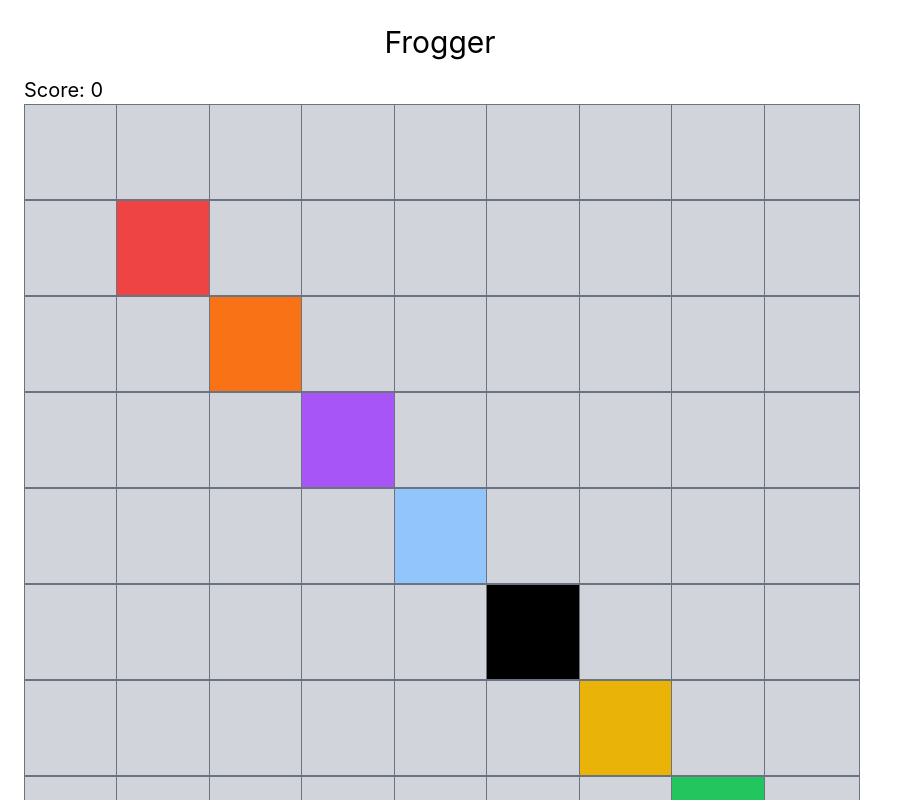
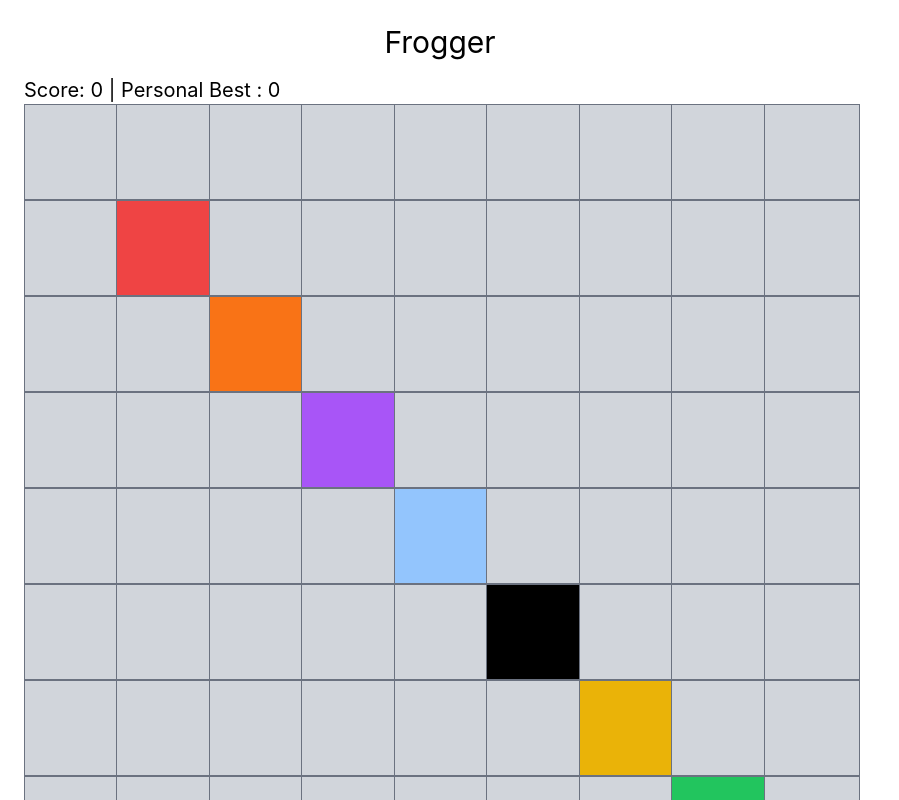
Before and after one commit to Gawshan987/Frogger1, a React (Create React App) app: page / in a window 1280 px wide. Both pictures are taken after a click on the button "Start Game". Shown: the top 800 px of the page, without its empty margins (0-899 px from the left). Built offline with nearby package versions, Linux system fonts and the light colour scheme.

Commit message:
Added Personal Best

```diff
--- a/src/GameBoard.tsx
+++ b/src/GameBoard.tsx
@@ -38,6 +38,8 @@ const GameBoard = () => {
   const [score, setScore] = useState(0);
   //basically a ref box that remembers things for you
   const frogPositionRef = useRef({ row: 8, column: 4 });
+  //added for personalBest
+  const [personalBest, setPersonalBest] = useState(0);
 
   //use useEffect to move cars at regular intervals
   useEffect(() => {
@@ -75,9 +77,14 @@ const GameBoard = () => {
       setShowCongratsModal(true);
     }
 
+    //updates the personal best score if the current score is higher
+    if (score > personalBest) {
+      setPersonalBest(score);
+    }
+
     // Clean up the interval on unmount
     return () => clearInterval(intervalId);
-  }, [frogPosition.row]); //including frogposition.row as a dependency
+  }, [frogPosition.row, score]); //including frogposition.row as a dependency
 
   //for the gameOver and for replaying the game
   const resetGame = () => {
@@ -136,8 +143,9 @@ const GameBoard = () => {
               <p className="col-span-9">{JSON.stringify(gameOver)}</p>
               <p className="col-span-9">GREEN CAR{JSON.stringify(cars[7])}</p> */}
               <p className="col-span-9 text-center mb-4 text-3xl">Frogger</p>
-              <p className="col-span-9 text-xl">Score: {score}</p>
-
+              <p className="col-span-9 text-xl">
+                Score: {score} | Personal Best : {personalBest}
+              </p>
               {/* //loop through each row */}
               {[...Array(9)].map((_, rowIndex) =>
                 //loop through each column
```
